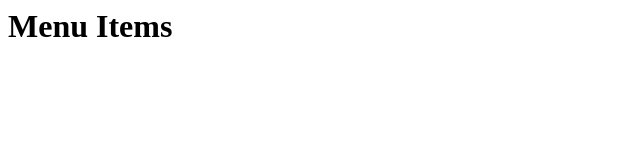
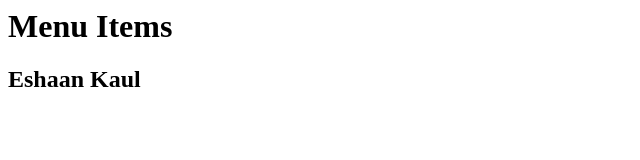
Before and after one commit to syskaul/Menu-App, a plain HTML site: page build/index.html in a window 1280 px wide. Shown: the whole page, without its empty margins (0-640 px from the left). Drawn offline with Linux system fonts and the light colour scheme.

Commit message:
no message

```diff
--- a/build/index.html
+++ b/build/index.html
@@ -9,6 +9,6 @@
 
 
     <body>  <h1>Menu Items</h1>
-
+          <h2>Eshaan Kaul</h2>
 
     </body>
```
